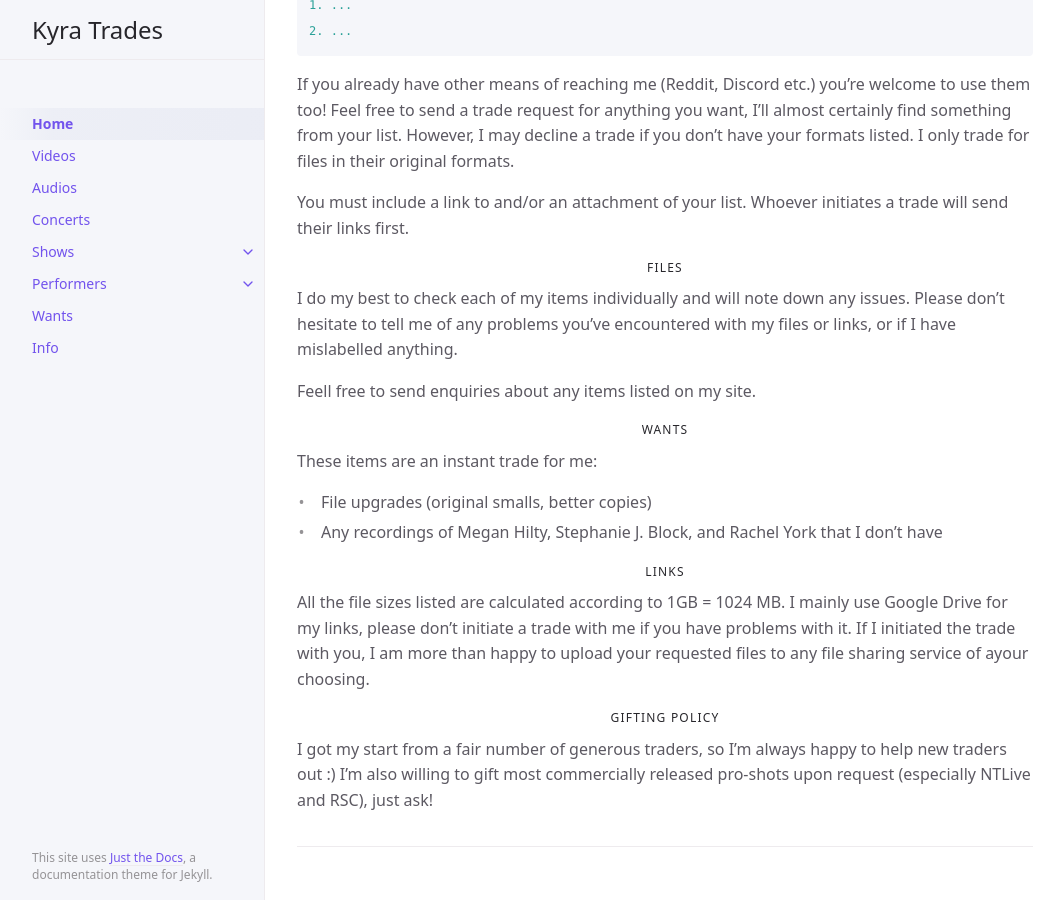
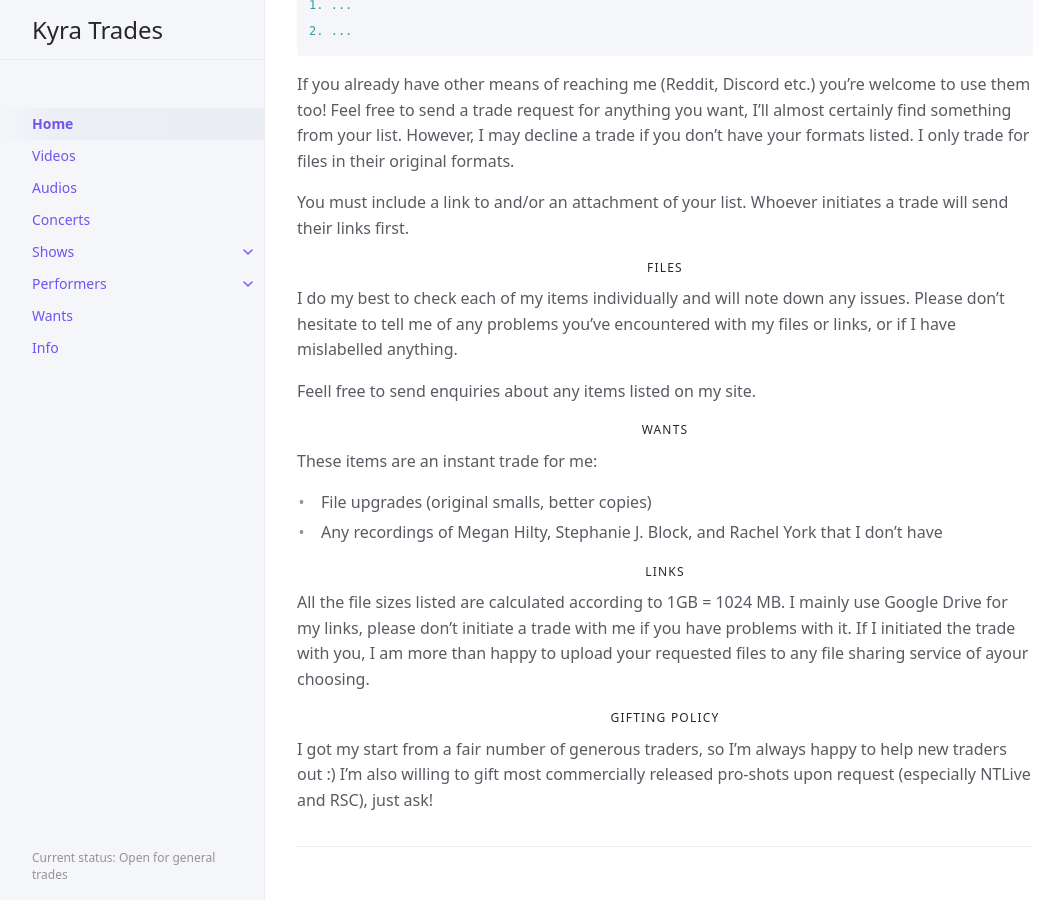
Before and after one commit to kyratrades/kyratrades.github.io, a Jekyll site: the page built from index.md, in a window 1280 px wide and 900 px high, scrolled down 592 px. Shown: the whole window, without its empty margins (107-1171 px from the left). Built offline with Jekyll 4.4.1, drawn with Linux system fonts in a browser that asks for light colours.

Commit message:
Changed site footer

```diff
--- a/_layouts/default.html
+++ b/_layouts/default.html
@@ -66,7 +66,7 @@ layout: table_wrappers
       {% endif %}
     </nav>
     <footer class="site-footer">
-      This site uses <a href="https://github.com/pmarsceill/just-the-docs">Just the Docs</a>, a documentation theme for Jekyll.
+      Current status: Open for general trades
     </footer>
   </div>
   <div class="main" id="top">
```
